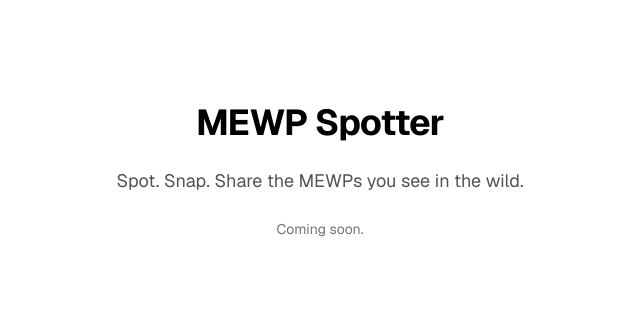
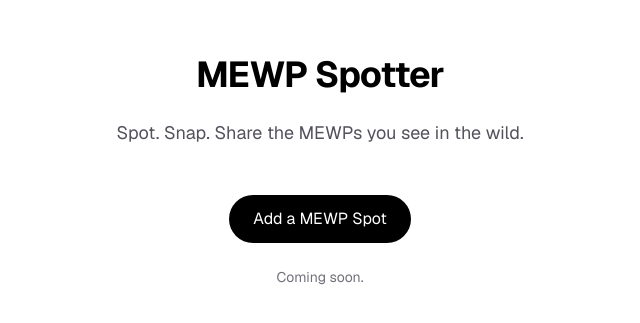
Before and after one commit to mellerbeck/mewp-spotter, a Next.js app: page / in a window 1280 px wide. Shown: the part 229-552 px from the top of the page, without its empty margins (320-960 px from the left). Built offline with nearby package versions, Linux system fonts and the light colour scheme.

Commit message:
Add MEWP Spotter landing copy

```diff
--- a/app/page.tsx
+++ b/app/page.tsx
@@ -12,6 +12,11 @@ export default function Home() {
           Spot. Snap. Share the MEWPs you see in the wild.
         </p>
 
+	<button className="mt-6 rounded-full bg-black px-6 py-3 text-white hover:bg-zinc-800 dark:bg-white dark:text-black">
+  Add a MEWP Spot
+</button>
+
+
         <p className="text-sm text-zinc-500 dark:text-zinc-500">
           Coming soon.
         </p>
```
